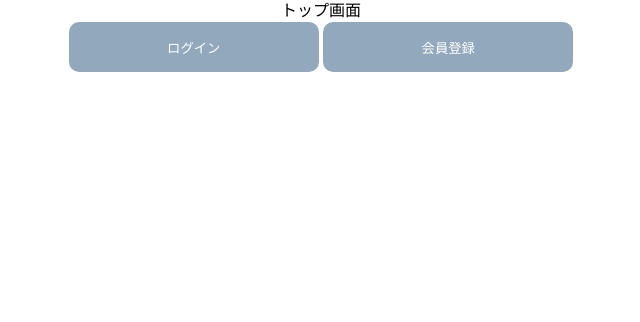
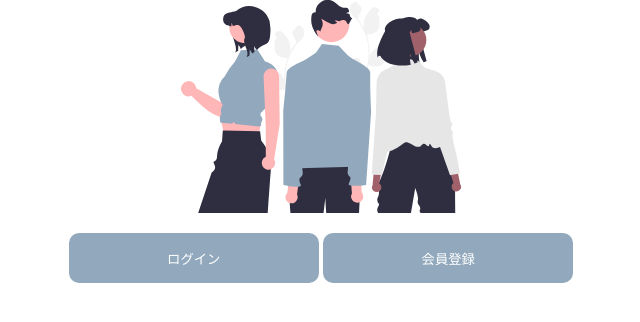
Before and after one commit to sagawashiori/sotsugyo, a Flask app: page /top in a window 1280 px wide. Shown: the part 51-373 px from the top of the page, without its empty margins (319-959 px from the left). Run offline with Flask 2, Linux system fonts and the light colour scheme.

Commit message:
top画面image画像追加

```diff
--- a/static/css/top.css
+++ b/static/css/top.css
@@ -1,3 +1,9 @@
+.top_main_img {
+	margin-bottom: 20px;
+}
+.top_main_img img {
+	width: 280px;
+}
 button{
 	background-color: #92A9BD;
 	color: #FFFFFF;
@@ -5,4 +11,5 @@ button{
 	height: 50px;
 	border: none;
 	border-radius: 10px;
+	margin-bottom: 20px;
 }
--- a/templates/top.html
+++ b/templates/top.html
@@ -6,8 +6,9 @@
 	<link rel="stylesheet" href="../static/css/top.css" />
 </head>
 
-<div class="title">トップ画面</div>
-
+<div class="top_main_img">
+	<img src="../static/img/top_img.svg" alt="top_img">
+</div>
 
 <button>ログイン</button>
 <button>会員登録</button>
```
Also changed, not shown: static/img/top_img.svg (added).
